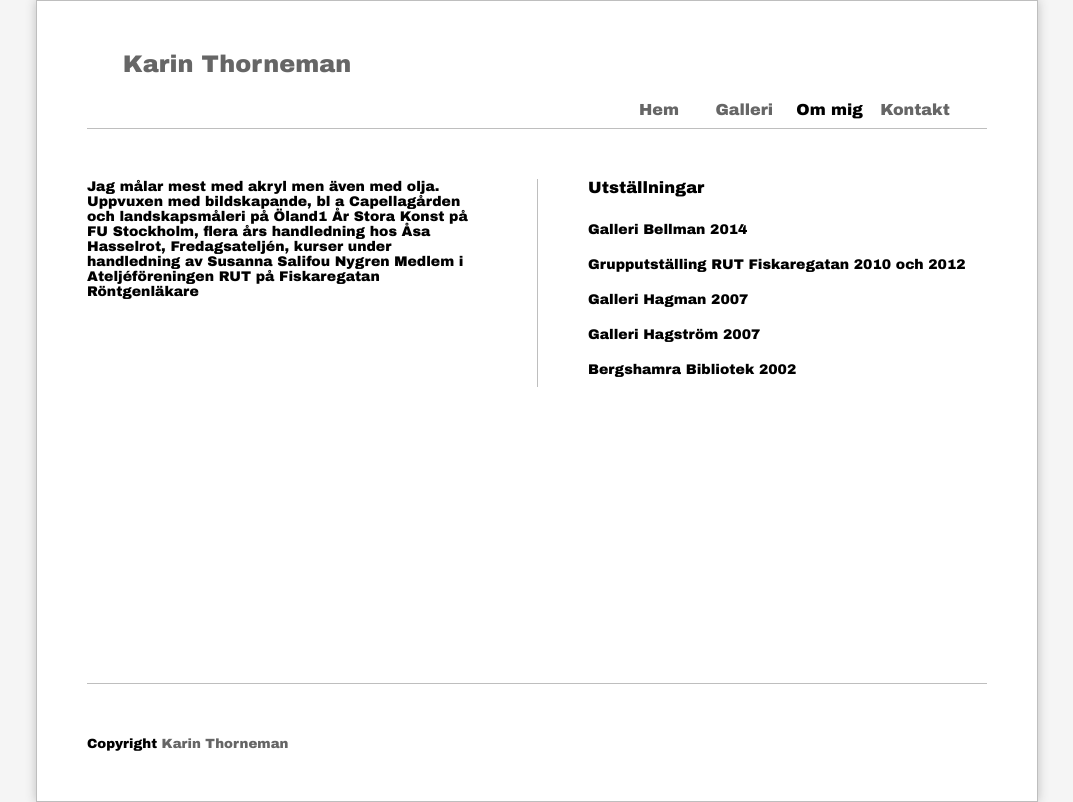
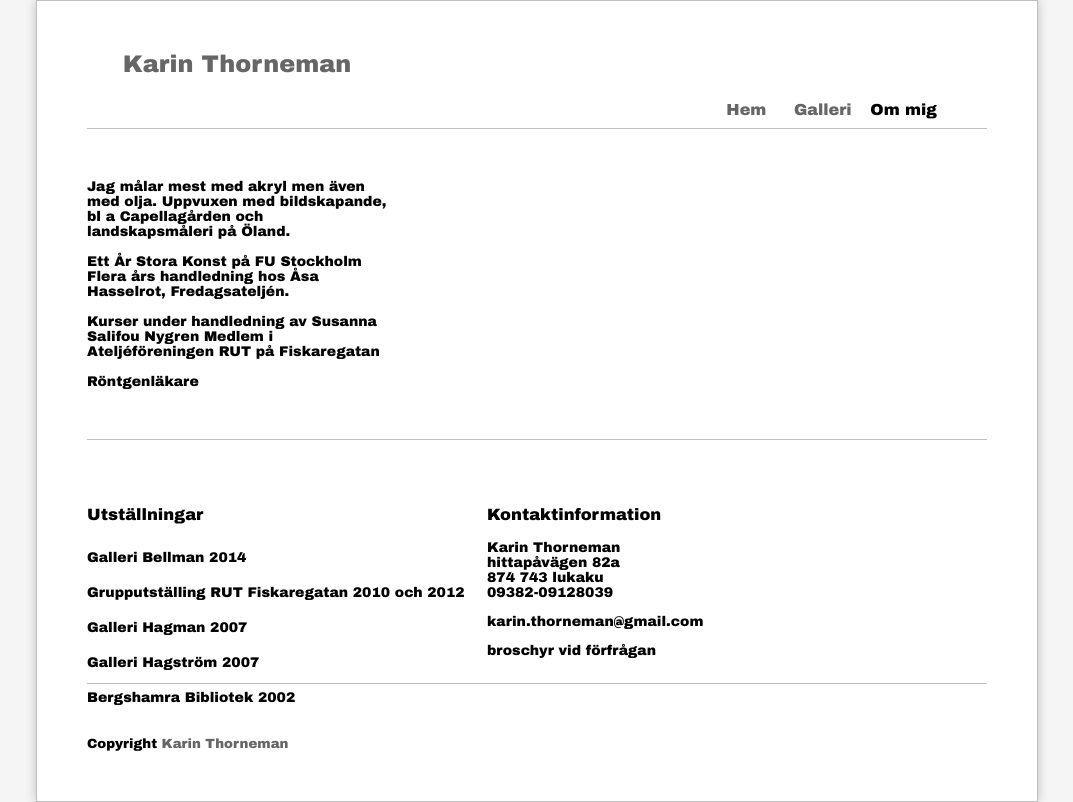
Before and after one commit to kayelles/karinthorneman, a PHP site: page /om/index.html in a window 1280 px wide. Shown: the whole page, without its empty margins (104-1177 px from the left). Run offline with PHP 8.4, Linux system fonts and the light colour scheme; some libraries are stand-ins or nearby versions; some web fonts are replaced.

Commit message:
final design for version 2.0 done

```diff
--- a/data/text.json
+++ b/data/text.json
@@ -8,7 +8,7 @@
 
     "intro" : "Jag vill lämna det kontrollerade och söka något spännande i det oplanerade - detta flyktiga vill jag locka fram antingen genom att låta slumpen styra färgens första lager, eller genom att tappa kontrollen i det stora formatet. Där uppstår något annat än på det hanterbara duken, mera motstånd, och mera plats för kroppens och penselns rörelse- och större chans för oväntade överraskningar.</br></br> En del bilder har vuxit fram under lång tid. För mig har det inneburit en resa i med- och motvind med varje bild. </br></br>Den 170 x 130 cm stora duken ”Reflexion” är ett experiment, hur långt kan jag utvidga formatet och ändå hålla ihop skeendet? Det blev en resa in i färgfläckar som ändrat sammanhang många gånger. Till sist blev det denna bild som ett lite upplöst harmoniskt slut på resan.</br></br>Något annat slut blev det med ”Händelse vid Canyon”, som till sist blev en mycket definierad figurativ berättelse.",
 
-    "aboutme" : "Jag målar mest med akryl men även med olja. Uppvuxen med bildskapande, bl a Capellagården och landskapsmåleri på Öland1 År Stora Konst på FU Stockholm, flera års handledning hos Åsa Hasselrot, Fredagsateljén, kurser under handledning av Susanna Salifou Nygren Medlem i Ateljéföreningen RUT på Fiskaregatan Röntgenläkare",
+    "aboutme" : "Jag målar mest med akryl men även med olja. Uppvuxen med bildskapande, bl a Capellagården och landskapsmåleri på Öland.</br></br>Ett År Stora Konst på FU Stockholm</br>Flera års handledning hos Åsa Hasselrot, Fredagsateljén. </br></br>Kurser under handledning av Susanna Salifou Nygren Medlem i Ateljéföreningen RUT på Fiskaregatan</br></br>Röntgenläkare",
 
     "utställningar" :
     [
--- a/galleri/index.html
+++ b/galleri/index.html
@@ -26,7 +26,6 @@
                         <li><a href="../hem/index.html">Hem</a></li>
                         <li>Galleri</li>
                         <li><a href="../om/index.html">Om mig</a></li>
-                        <li><a href="../kontakt/index.html">Kontakt</a></li>
                     </ul>
                 </div>
             </div>
--- a/hem/index.html
+++ b/hem/index.html
@@ -26,7 +26,6 @@
                         <li>Hem</li>
                         <li><a href="../galleri/index.html">Galleri</a></li>
                         <li><a href="../om/index.html">Om mig</a></li>
-                        <li><a href="../kontakt/index.html">Kontakt</a></li>
                     </ul>
                 </div>
             </div>
--- a/hem/stylesheet.css
+++ b/hem/stylesheet.css
@@ -1,4 +1,5 @@
 #contentHolder {
+    padding-top : 50px;
     height : 500px;
 }
 
@@ -10,7 +11,7 @@
     height : auto;
     position : absolute;
     right : 0px;
-    top : 0px;
+    top : 50px;
 }
 
 #description {
--- a/index.html
+++ b/index.html
@@ -21,5 +21,11 @@
                 </div>
             </div>
         </div>
+        <script language = "javascript"
+                src="//ajax.googleapis.com/ajax/libs/jquery/1.11.1/jquery.min.js">
+        </script>
+        <script language = "javascript"
+                src="script.js">
+        </script>
     </body>
 </html>
--- a/om/index.html
+++ b/om/index.html
@@ -24,15 +24,18 @@
                         <li><a href="../hem/index.html">Hem</a></li>
                         <li><a href="../galleri/index.html">Galleri</a></li>
                         <li>Om mig</li>
-                        <li><a href="../kontakt/index.html">Kontakt</a></li>
                     </ul>
                 </div>
             </div>
-            <div id = "contentHolder">
-                <div id = "about">
-                    <div id = "text"></div>
+            <div id="contentHolder">
+                <div id="upper">
+                    <div id="about">
+                        <div id="text"></div>
+                        <div id="image"></div>
                     </div>
-                <div id = "exhib">
+                </div>
+                <div id="lower">
+                    <div id="exhib">
                         <h3>Utställningar</h3>
                         <ul>
                             <li>Galleri Bellman 2014</li>
@@ -41,6 +44,22 @@
                             <li>Galleri Hagström 2007</li>
                             <li>Bergshamra Bibliotek 2002</li>
                         </ul>
+                    </div>
+                    <div id="contactinfo">
+                        <h3>Kontaktinformation</h3>
+                        <p>
+                            Karin Thorneman </br>
+                            hittapåvägen 82a </br>
+                            874 743 lukaku </br>
+                            09382-09128039 </br>
+                        </p>
+                        <p>
+                            karin.thorneman@gmail.com
+                        </p>
+                        <p>
+                            broschyr vid förfrågan
+                        </p>
+                    </div>
                 </div>
             </div>
 
--- a/om/stylesheet.css
+++ b/om/stylesheet.css
@@ -1,17 +1,18 @@
+#upper {
+    padding-bottom: 50px;
+}
 
+#lower {
+    padding-top : 50px;
+    border-top : 1px solid #bebebe;
+}
 #about {
-    position : absolute;
-    width : 400px;
+    width : 300px;
 }
 
 #exhib {
-    position : relative;
+    position : absolute;
     width : 400px;
-    left : 450px;
-    top : 0px;
-    padding-left : 50px;
-    border-left : 1px solid #bebebe
-
 }
 
 #exhib li {
@@ -19,3 +20,10 @@
     padding         : 10px;
     margin-left     : -50px;
 }
+
+#contactinfo {
+    position : relative;
+    left : 400px;
+    top : 0px;
+    width : 400px;
+}
--- /dev/null
+++ b/script.js
@@ -0,0 +1,3 @@
+$(document).ready(function() {
+    $("#container").css("min-height", $(window).height());
+});
--- a/stylesheet.css
+++ b/stylesheet.css
@@ -66,27 +66,29 @@ body {
 }
 
 #menu {
+    width           : 900px;
     margin-left     : 50px;
     margin-right    : 50px;
     font-size       : 16px;
-    text-align      : center;
+    text-align      : right;
     border-bottom   : 1px solid #bebebe;
-    margin-left     : 50px;
 }
 
 #menu ul {
-    padding : 0px;
-    margin  : 0px;
-    margin-left : 500px;
+    padding         : 0px;
+    margin-bottom   : 0px;
+    margin-top      : 0px;
+    margin-left     : 0px;
+    margin-right    : 50px;
 }
 
 #menu li {
     position        : relative;
     display         : inline-block;
     margin-bottom   : 10px;
-    margin-left: 0px;
-    margin-right: 0px;
-    width : 80px;
+    margin-left     : 0px;
+    margin-right    : 0px;
+    width           : 80px;
 }
 
 a:hover {
```
Lines whose indentation alone changed are shown as unchanged.
